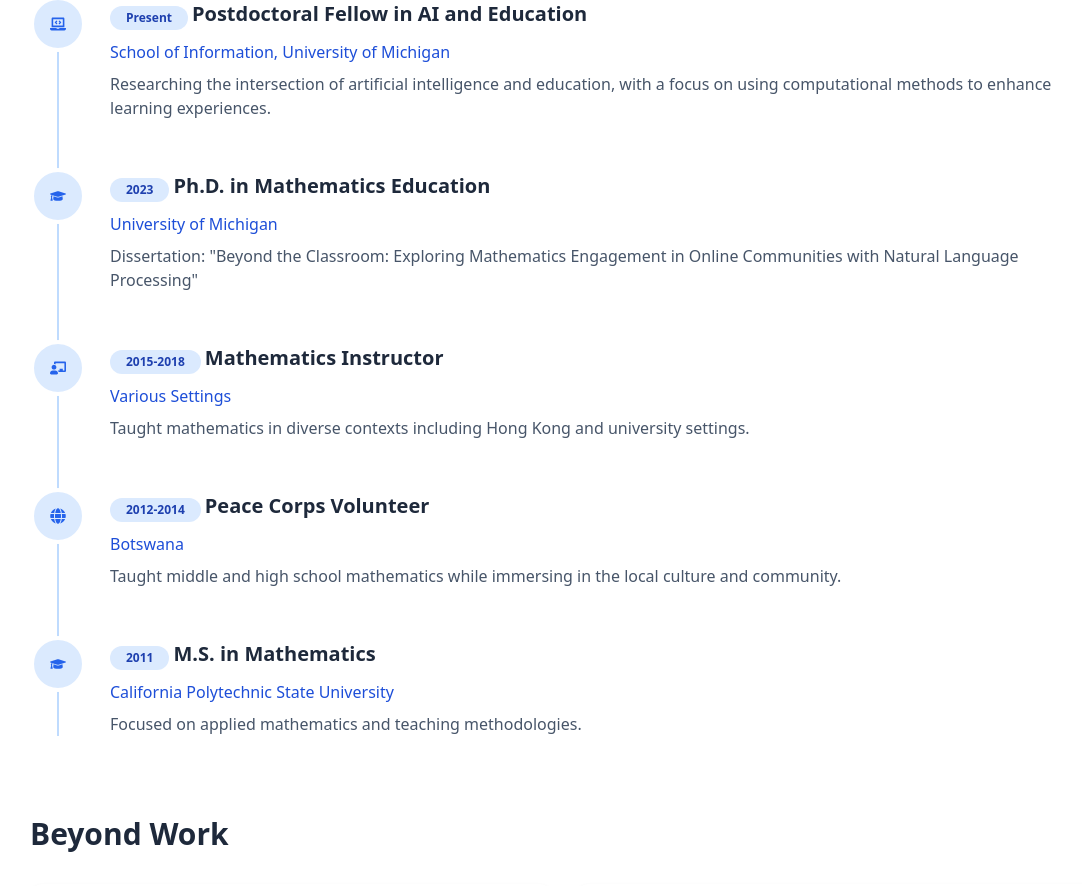
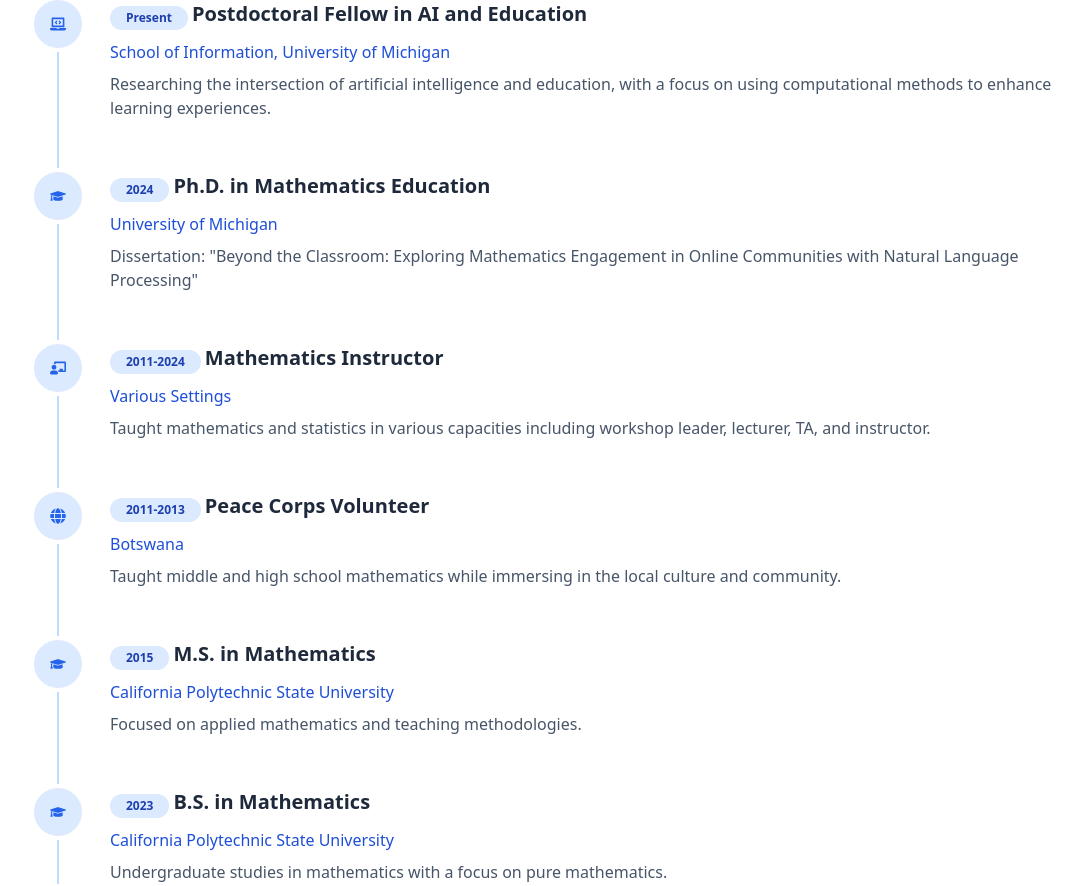
Before and after one commit to mikeion/personal-homepage, a Next.js app: page /about in a window 1280 px wide. Shown: the part 1179-2065 px from the top of the page, without its empty margins (76-1158 px from the left). Built offline with nearby package versions, Linux system fonts and the light colour scheme.

Commit message:
Fix professional journey timeline dates

```diff
--- a/src/app/about/page.tsx
+++ b/src/app/about/page.tsx
@@ -15,31 +15,38 @@ export default function About() {
       icon: <FaLaptopCode />,
     },
     {
-      year: "2023",
+      year: "2024",
       role: "Ph.D. in Mathematics Education",
       institution: "University of Michigan",
       description: "Dissertation: \"Beyond the Classroom: Exploring Mathematics Engagement in Online Communities with Natural Language Processing\"",
       icon: <FaGraduationCap />,
     },
     {
-      year: "2015-2018",
+      year: "2011-2024",
       role: "Mathematics Instructor",
       institution: "Various Settings",
-      description: "Taught mathematics in diverse contexts including Hong Kong and university settings.",
+      description: "Taught mathematics and statistics in various capacities including workshop leader, lecturer, TA, and instructor.",
       icon: <FaChalkboardTeacher />,
     },
     {
-      year: "2012-2014",
+      year: "2011-2013",
       role: "Peace Corps Volunteer",
       institution: "Botswana",
       description: "Taught middle and high school mathematics while immersing in the local culture and community.",
       icon: <FaGlobe />,
     },
     {
-      year: "2011",
+      year: "2015",
       role: "M.S. in Mathematics",
       institution: "California Polytechnic State University",
       description: "Focused on applied mathematics and teaching methodologies.",
+      icon: <FaGraduationCap />,
+    },
+    {
+      year: "2023",
+      role: "B.S. in Mathematics",
+      institution: "California Polytechnic State University", // Assuming same institution as MS, update if different
+      description: "Undergraduate studies in mathematics with a focus on pure mathematics.",
       icon: <FaGraduationCap />,
     },
   ];
```
